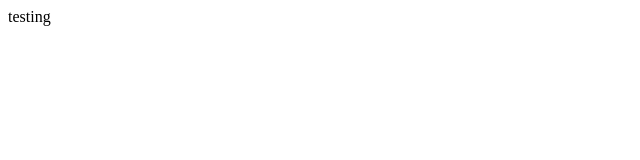
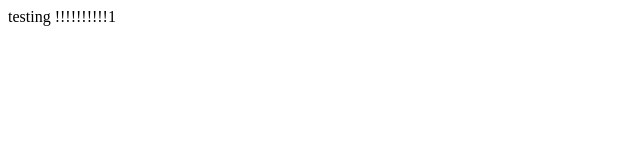
Before and after one commit to shohelmiah4497-sys/assignment-4, a plain HTML site: page index.html in a window 1280 px wide. Shown: the full height of the page, 0-640 px from the left. Drawn offline with Linux system fonts and the light colour scheme.

Commit message:
something changes

```diff
--- a/index.html
+++ b/index.html
@@ -6,6 +6,6 @@
     <title>assignment 04</title>
 </head>
 <body>
-    testing
+    testing !!!!!!!!!!1
 </body>
 </html>
```
